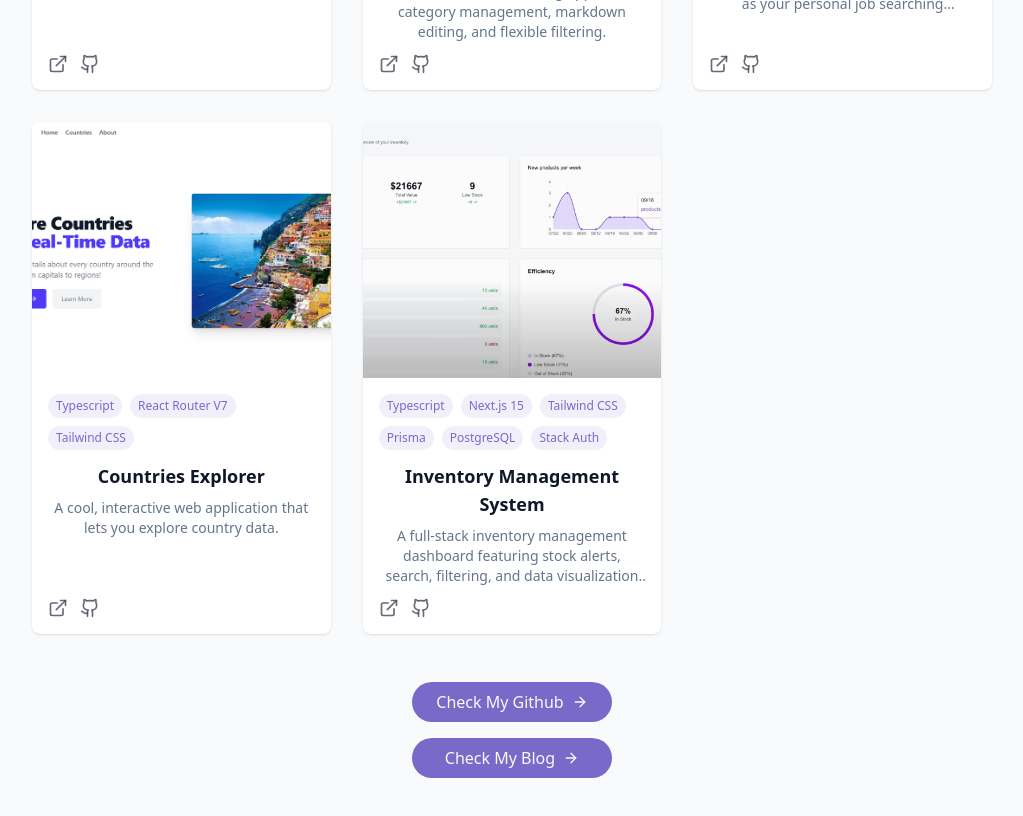
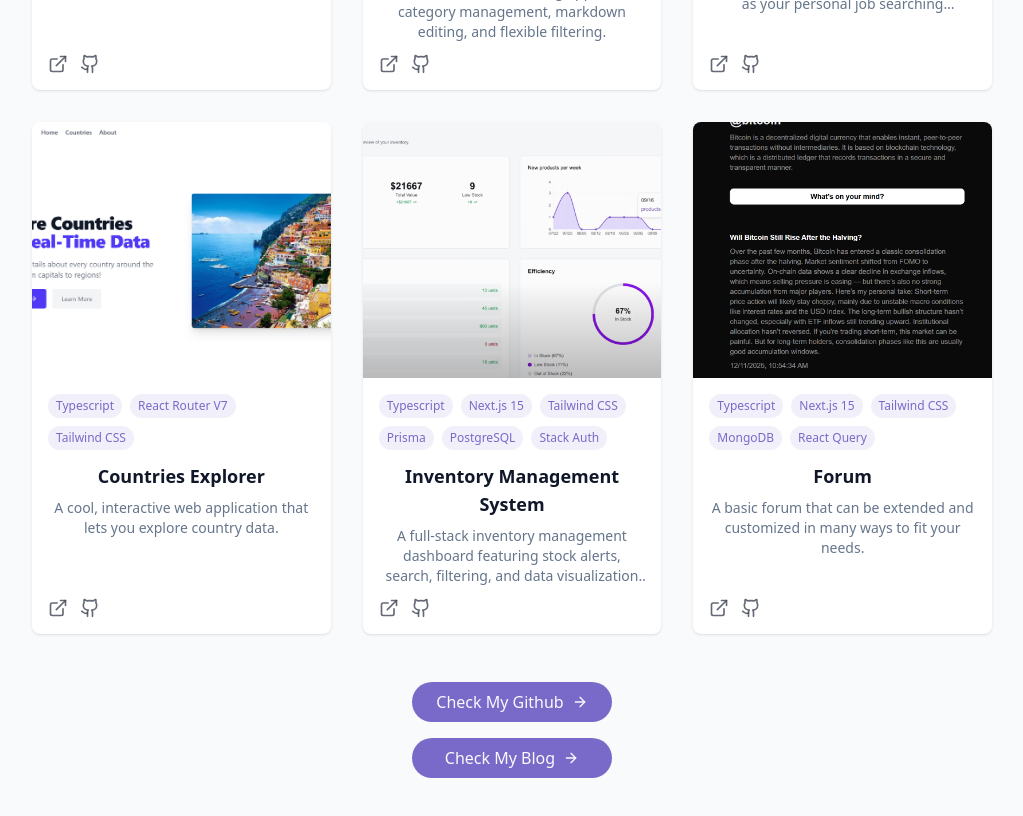
Before and after one commit to kaden175ck/Portfoilo, a React (Vite) app: page / in a window 1280 px wide. Shown: the part 3280-4096 px from the top of the page, without its empty margins (128-1151 px from the left). Built offline with nearby package versions, Linux system fonts and the light colour scheme.

Commit message:
add project

```diff
--- a/src/components/ProjectsSection.jsx
+++ b/src/components/ProjectsSection.jsx
@@ -49,6 +49,16 @@ const projects=[
         tags: ["Typescript", "Next.js 15", "Tailwind CSS", "Prisma", "PostgreSQL", "Stack Auth"],
         demoUrl: "https://kaden175ck.github.io/inventory-management-system/",
         githubUrl:"https://github.com/kaden175ck/inventory-management-system",
+    },
+
+    {
+        id:6,
+        title:"Forum",
+        description: "A basic forum that can be extended and customized in many ways to fit your needs.",
+        image:"/projects/forum.png",
+        tags: ["Typescript", "Next.js 15", "Tailwind CSS", "MongoDB", "React Query"],
+        demoUrl: "https://forum-g9nm.vercel.app/",
+        githubUrl:"https://github.com/kaden175ck/Forum",
     },
 ]
 
```
Also changed, not shown: public/projects/forum.png (added).
